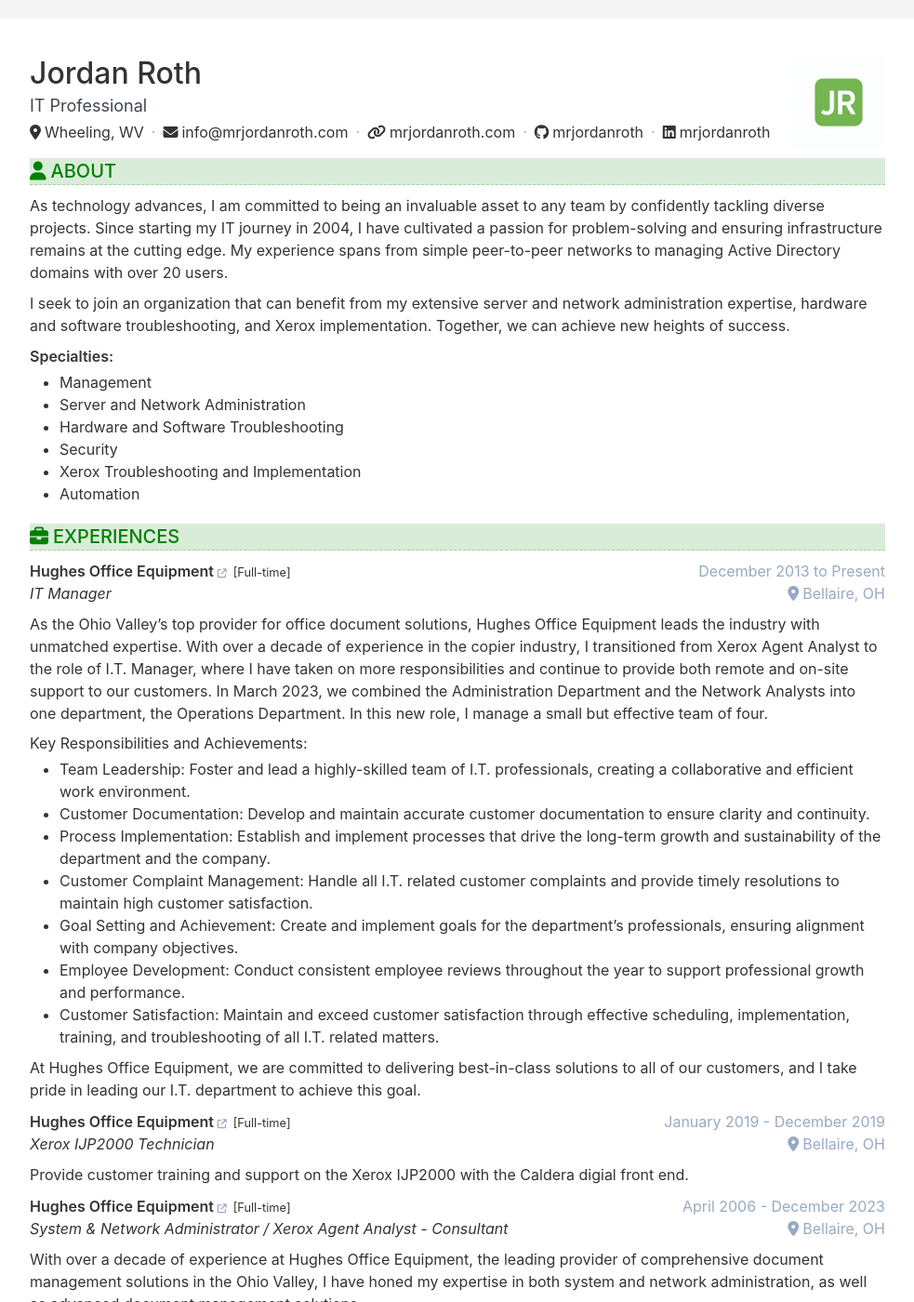
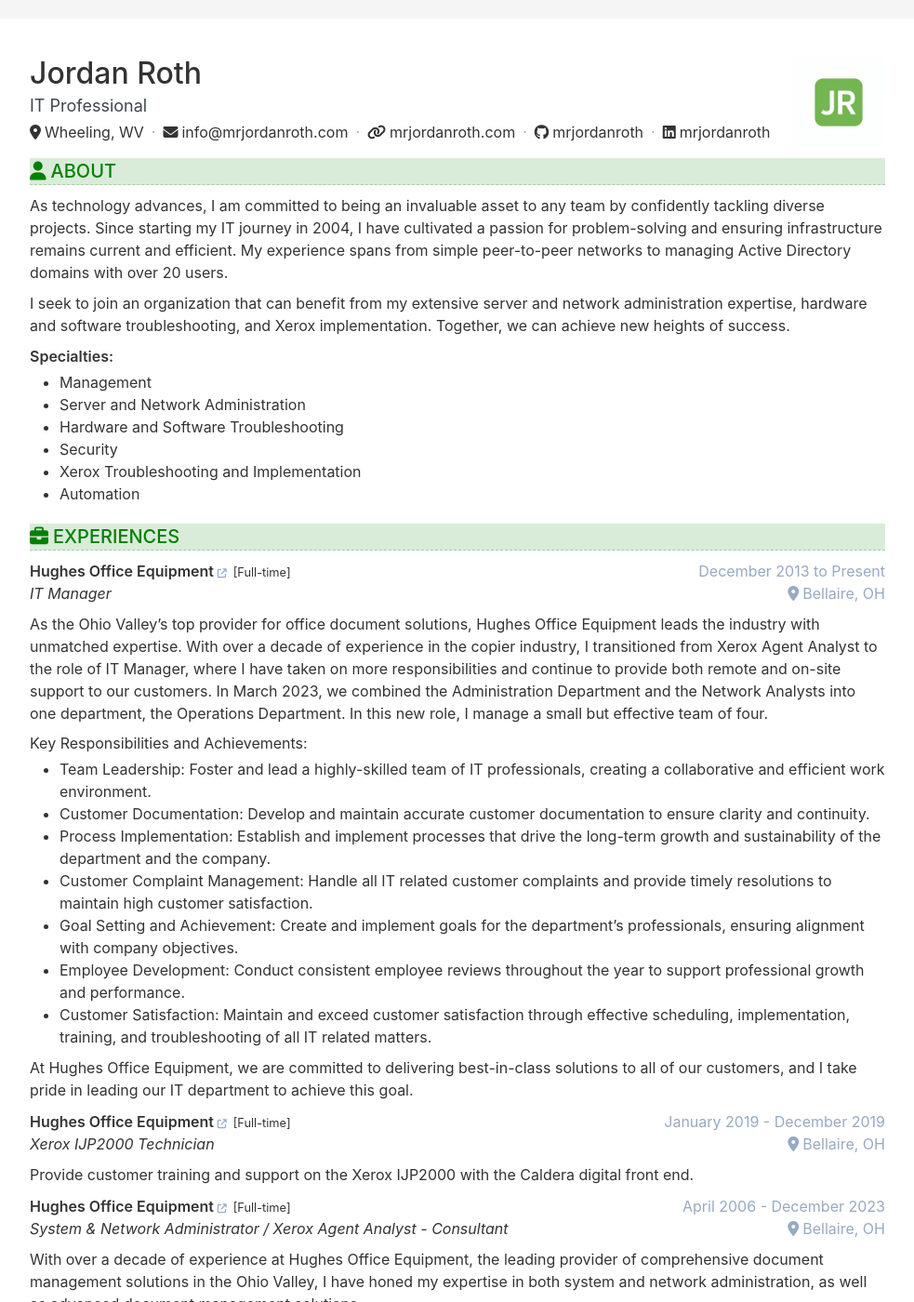
Before and after one commit to MrJordanRoth/resume, a Jekyll site: the page built from index.html, in a window 1280 px wide and 1400 px high. Shown: the whole window at 93% size, without its empty margins (148-1131 px from the left). Built offline with Jekyll 4.4.1, drawn with Linux system fonts in a browser that asks for light colours; some of the changed text lies outside the part shown.

Commit message:
Fixed formatting and grammatical errors

```diff
--- a/_data/data.yml
+++ b/_data/data.yml
@@ -104,7 +104,7 @@ profile:
   order: 1
   title: About
   description: |
-    As technology advances, I am committed to being an invaluable asset to any team by confidently tackling diverse projects. Since starting my IT journey in 2004, I have cultivated a passion for problem-solving and ensuring infrastructure remains at the cutting edge. My experience spans from simple peer-to-peer networks to managing Active Directory domains with over 20 users.
+    As technology advances, I am committed to being an invaluable asset to any team by confidently tackling diverse projects. Since starting my IT journey in 2004, I have cultivated a passion for problem-solving and ensuring infrastructure remains current and efficient. My experience spans from simple peer-to-peer networks to managing Active Directory domains with over 20 users.
 
     I seek to join an organization that can benefit from my extensive server and network administration expertise, hardware and software troubleshooting, and Xerox implementation. Together, we can achieve new heights of success.
 
@@ -131,18 +131,18 @@ experience:
       role: IT Manager
       location: Bellaire, OH
       description: |
-        As the Ohio Valley's top provider for office document solutions, Hughes Office Equipment leads the industry with unmatched expertise. With over a decade of experience in the copier industry, I transitioned from Xerox Agent Analyst to the role of I.T. Manager, where I have taken on more responsibilities and continue to provide both remote and on-site support to our customers. In March 2023, we combined the Administration Department and the Network Analysts into one department, the Operations Department. In this new role, I manage a small but effective team of four.
+        As the Ohio Valley's top provider for office document solutions, Hughes Office Equipment leads the industry with unmatched expertise. With over a decade of experience in the copier industry, I transitioned from Xerox Agent Analyst to the role of IT Manager, where I have taken on more responsibilities and continue to provide both remote and on-site support to our customers. In March 2023, we combined the Administration Department and the Network Analysts into one department, the Operations Department. In this new role, I manage a small but effective team of four.
 
         Key Responsibilities and Achievements:
-        + Team Leadership: Foster and lead a highly-skilled team of I.T. professionals, creating a collaborative and efficient work environment.
+        + Team Leadership: Foster and lead a highly-skilled team of IT professionals, creating a collaborative and efficient work environment.
         + Customer Documentation: Develop and maintain accurate customer documentation to ensure clarity and continuity.
         + Process Implementation: Establish and implement processes that drive the long-term growth and sustainability of the department and the company.
-        + Customer Complaint Management: Handle all I.T. related customer complaints and provide timely resolutions to maintain high customer satisfaction.
+        + Customer Complaint Management: Handle all IT related customer complaints and provide timely resolutions to maintain high customer satisfaction.
         + Goal Setting and Achievement: Create and implement goals for the department's professionals, ensuring alignment with company objectives.
         + Employee Development: Conduct consistent employee reviews throughout the year to support professional growth and performance.
-        + Customer Satisfaction: Maintain and exceed customer satisfaction through effective scheduling, implementation, training, and troubleshooting of all I.T. related matters.
+        + Customer Satisfaction: Maintain and exceed customer satisfaction through effective scheduling, implementation, training, and troubleshooting of all IT related matters.
 
-        At Hughes Office Equipment, we are committed to delivering best-in-class solutions to all of our customers, and I take pride in leading our I.T. department to achieve this goal.
+        At Hughes Office Equipment, we are committed to delivering best-in-class solutions to all of our customers, and I take pride in leading our IT department to achieve this goal.
 
     - company: Hughes Office Equipment
       link: 'https://hughesteam.net'
@@ -151,7 +151,7 @@ experience:
       role: Xerox IJP2000 Technician
       location: Bellaire, OH
       description: |
-        Provide customer training and support on the Xerox IJP2000 with the Caldera digial front end.
+        Provide customer training and support on the Xerox IJP2000 with the Caldera digital front end.
 
     - company: Hughes Office Equipment
       link: 'https://hughesteam.net'
@@ -163,7 +163,7 @@ experience:
         With over a decade of experience at Hughes Office Equipment, the leading provider of comprehensive document management solutions in the Ohio Valley, I have honed my expertise in both system and network administration, as well as advanced document management solutions.
 
         Key Responsibilities and Achievements:
-        + System and Network Administration: Maintain and manage the Microsoft Active Directory environment, implement and oversee Group Policies, and ensure seamless network operations through Sonicwall Site-to-site VPN and Managed HP switches.
+        + System and Network Administration: Maintain and manage the Microsoft Active Directory environment, implement and oversee Group Policies, and ensure seamless network operations through SonicWall Site-to-site VPN and Managed HP switches.
         + Telephony Systems Management: Administer the UX5000 digital phone system with VoIP integration, utilizing a PRI circuit to meet all telephony needs.
         + Certified Xerox Systems Analyst: As a certified Systems Analyst by Xerox Corporation, I have completed over 500 training courses with a competency of 81% or higher, ensuring up-to-date knowledge and skills.
         + Document Management Solutions: Provide expert support for printing and document management applications, with experience in both small business and large enterprise configurations.
@@ -180,9 +180,10 @@ experience:
       role: Information Technology Coordinator
       location: Wheeling, WV
       description: |
-        Manage the information technology systems at Wheeling Country Day School for Pre-K to 5th grade students as well as its staff.
+        Manage the information technology systems at Wheeling Country Day School for Pre-K to 5th grade students as well as their staff.
 
-        + Computers/Servers/Networking: Widows NT Server, Windows 2003 R2, Fedora Core 4, Windows 98, Windows XP Professional, Netgear router, and Netgear swtich
+        + Computers/Servers/Networking: Windows NT Server, Windows 2003 R2, Fedora Core 4, Windows 98, Windows XP Professional, Netgear router, and Netgear switches.
+        + Software: Active Directory, DNS, DHCP, Symantec Ghost, Microsoft Office 2003, Symantec Antivirus, Deep Freeze, and various educational software.
         + Organization Size: Less than 75 users
 
 project:
```
